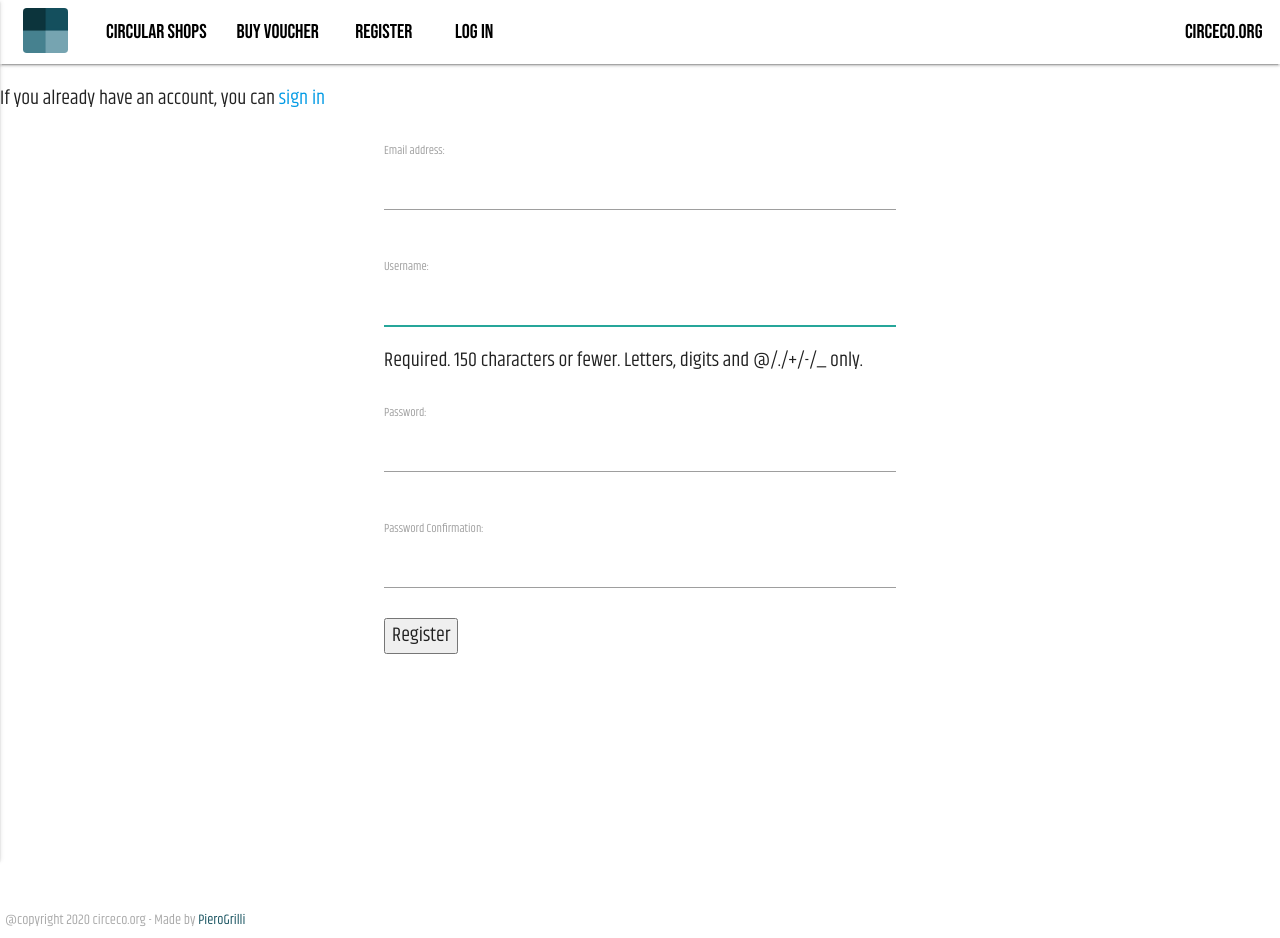
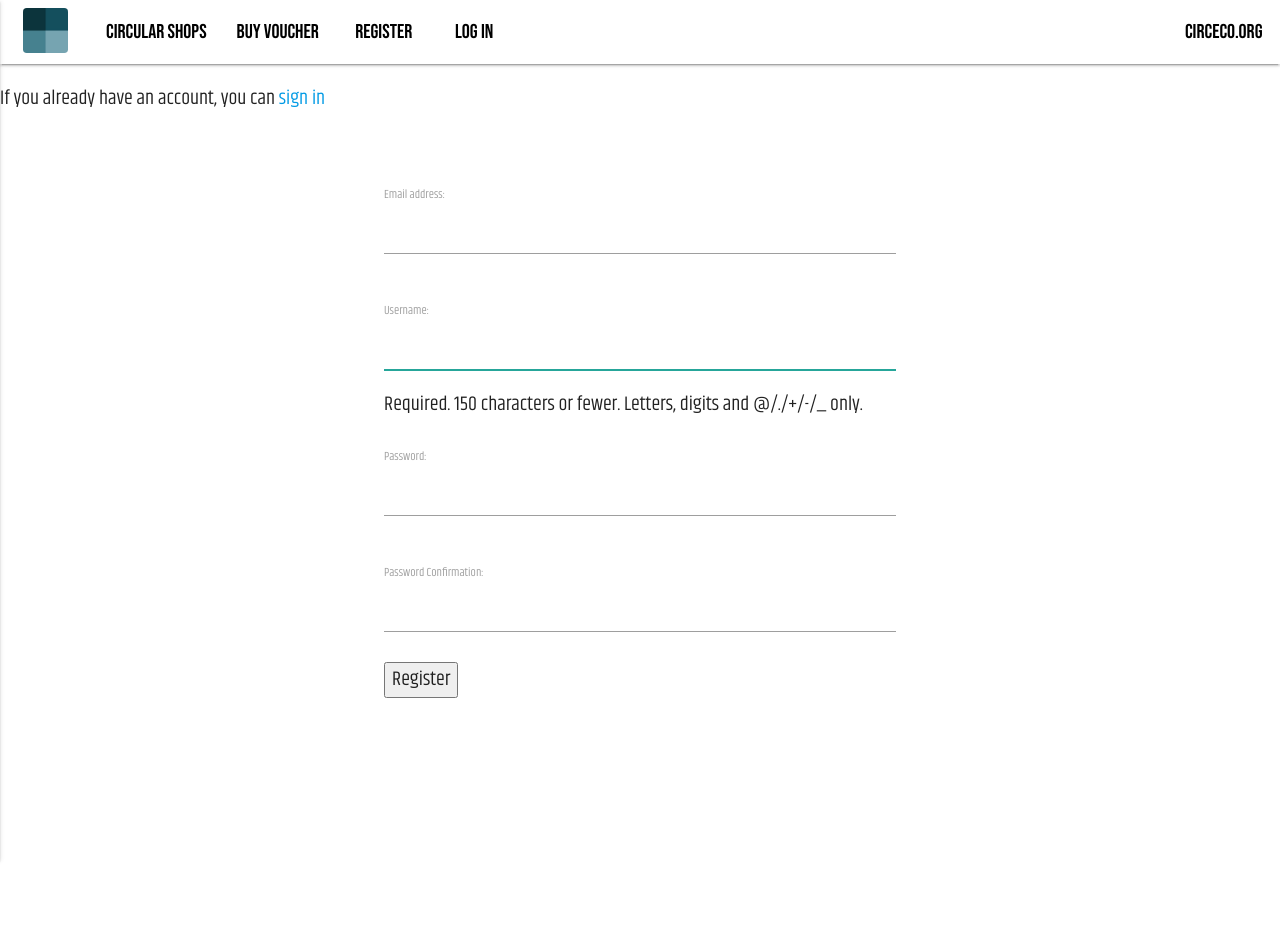
Before and after one commit to circeco/circeco_django, a Django app: page /accounts/register/ in a window 1280 px wide. Shown: the top 938 px of the page. Run offline with Django 3.2, Linux system fonts and the light colour scheme; some libraries are stand-ins or nearby versions; some web fonts are replaced.

Commit message:
adjusted form margin

```diff
--- a/static/css/custom.css
+++ b/static/css/custom.css
@@ -84,7 +84,7 @@ div.alert {
 }
 
 form {
-    margin: 0 30% 20%;
+    margin: 5% 30% 20%;
 }
 
 #author {
```
